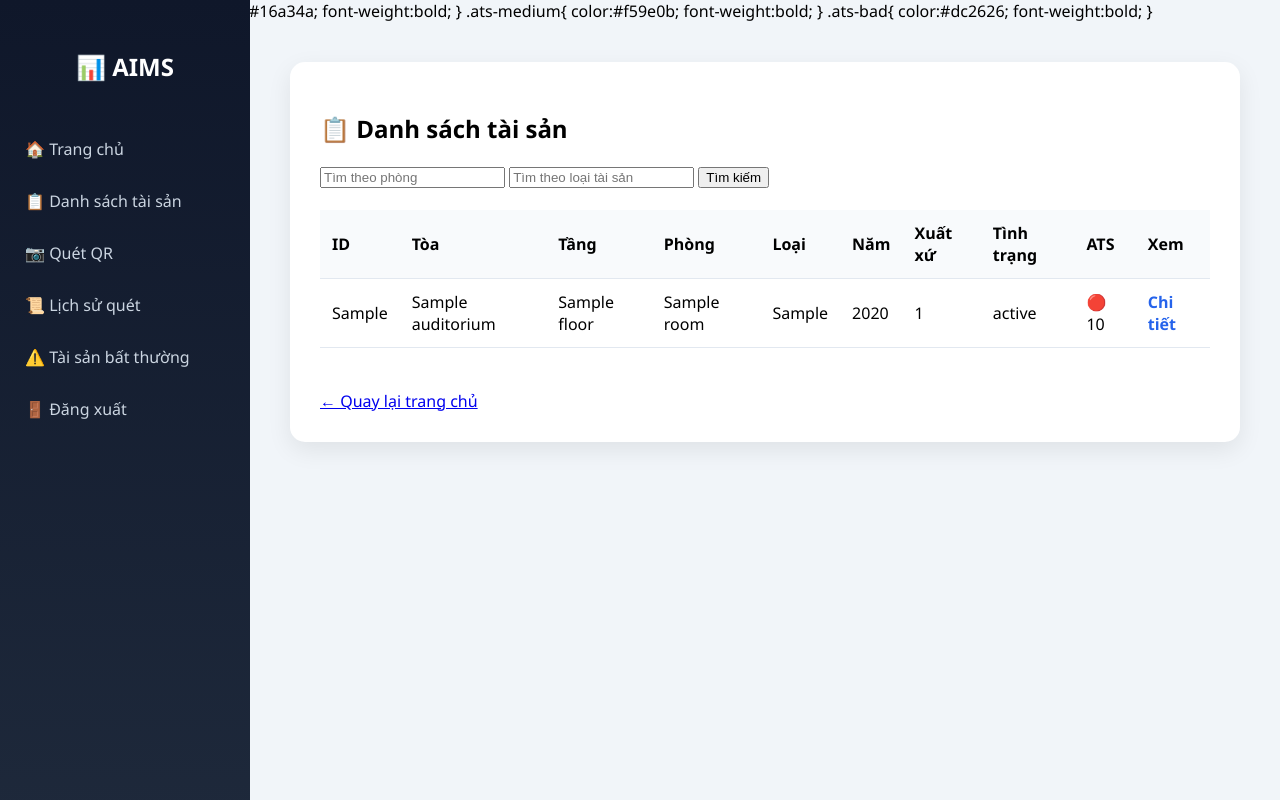
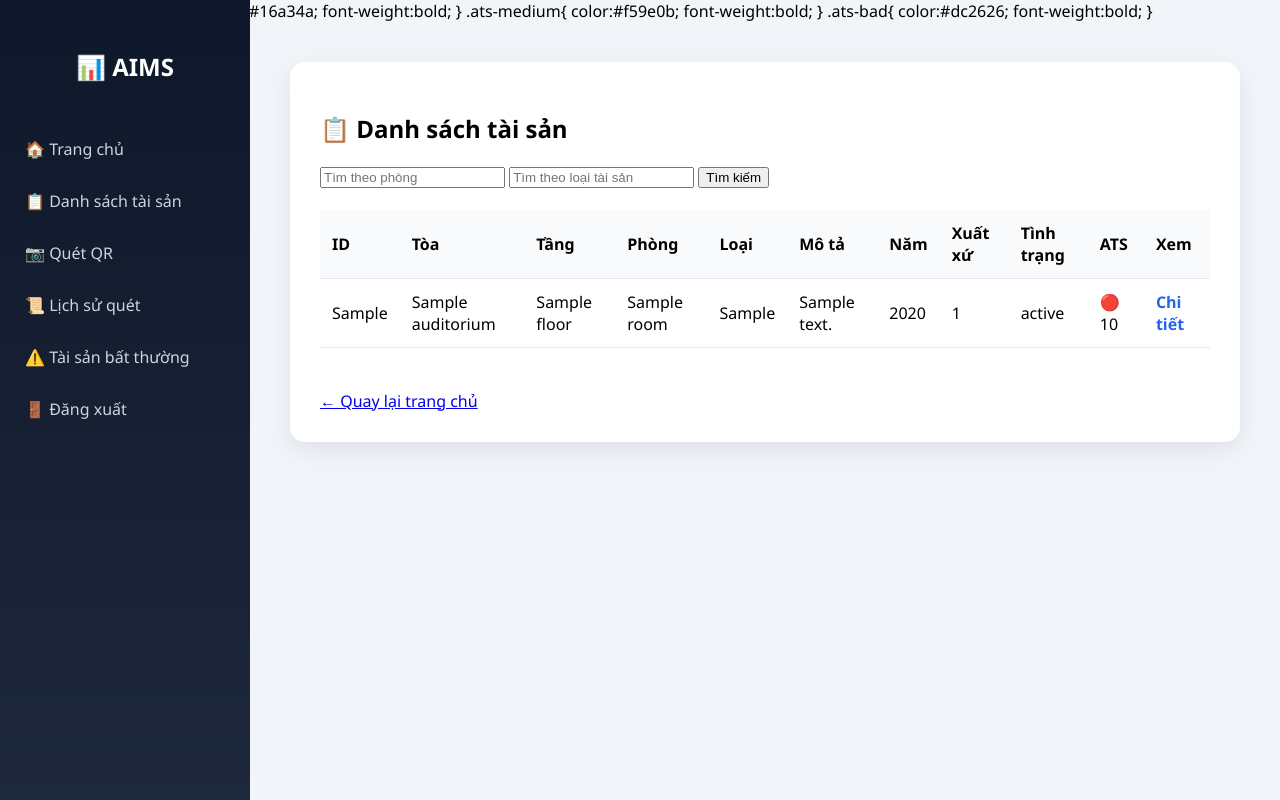
Before and after one commit to chi-295/QLTS-AIMS, a Flask app: template templates/assets.html in a window 1280 px wide. Run offline with Flask 3, Linux system fonts and the light colour scheme; the template is opened without the code that fills it: most values are stand-ins (such as "Sample title", 1, 10 or a date in 2020).

Commit message:
Refactor HTML structure and update asset table

```diff
--- a/templates/assets.html
+++ b/templates/assets.html
@@ -152,6 +152,7 @@ a.detail:hover{
 <th>Tầng</th>
 <th>Phòng</th>
 <th>Loại</th>
+<th>Mô tả</th>
 <th>Năm</th>
 <th>Xuất xứ</th>
 <th>Tình trạng</th>
@@ -167,6 +168,7 @@ a.detail:hover{
 <td>{{ asset["Floor"] }}</td>
 <td>{{ asset["Room"] }}</td>
 <td>{{ asset["Type_asset"] }}</td>
+<td>{{ asset["Description"] }}</td>
 <td>{{ asset["Year"] }}</td>
 <td>{{ asset["Origin_number"] }}</td>
 <td>{{ asset["Status"] }}</td>
```
